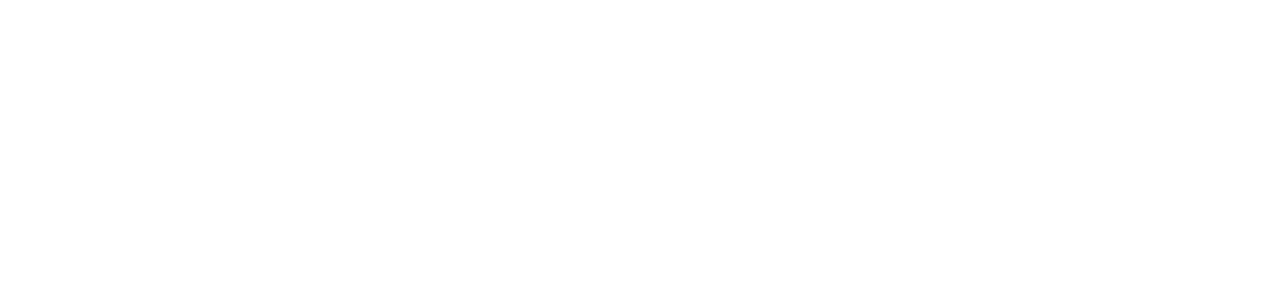
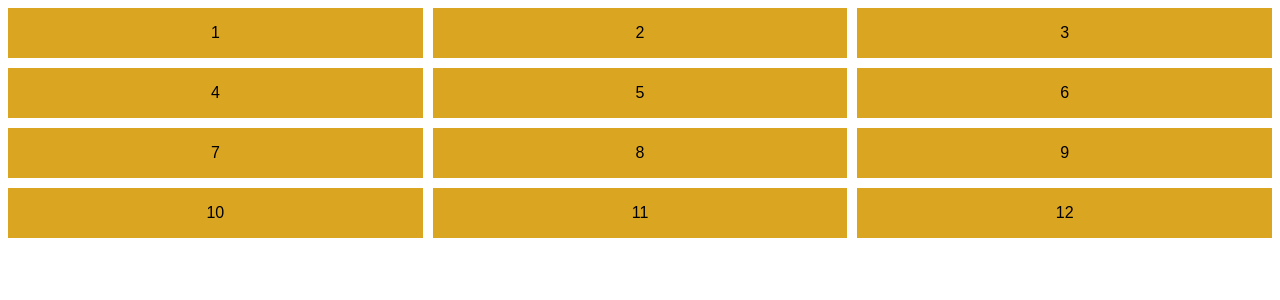
Before and after one commit to FranciscoJavierMartin/CSS-Grid-course, a Nuxt app: page /17-grid-align-items-with-justify-items in a window 1280 px wide. Before the commit this address had no page. Shown: the top 300 px of the page. Built offline with nearby package versions, Linux system fonts and the light colour scheme.

Commit message:
lesson 17

```diff
--- /dev/null
+++ b/pages/17-grid-align-items-with-justify-items.vue
@@ -0,0 +1,33 @@
+<template>
+  <main>
+    <div>1</div>
+    <div>2</div>
+    <div>3</div>
+    <div>4</div>
+    <div>5</div>
+    <div>6</div>
+    <div>7</div>
+    <div>8</div>
+    <div>9</div>
+    <div>10</div>
+    <div>11</div>
+    <div>12</div>
+  </main>
+</template>
+
+<style>
+main {
+  display: grid;
+  grid-gap: 10px;
+  font-family: sans-serif;
+  grid-template: repeat(4, 50px) / repeat(3, 1fr);
+  justify-items: stretch;
+}
+
+main div {
+  display: flex;
+  justify-content: center;
+  align-items: center;
+  background-color: goldenrod;
+}
+</style>
```
